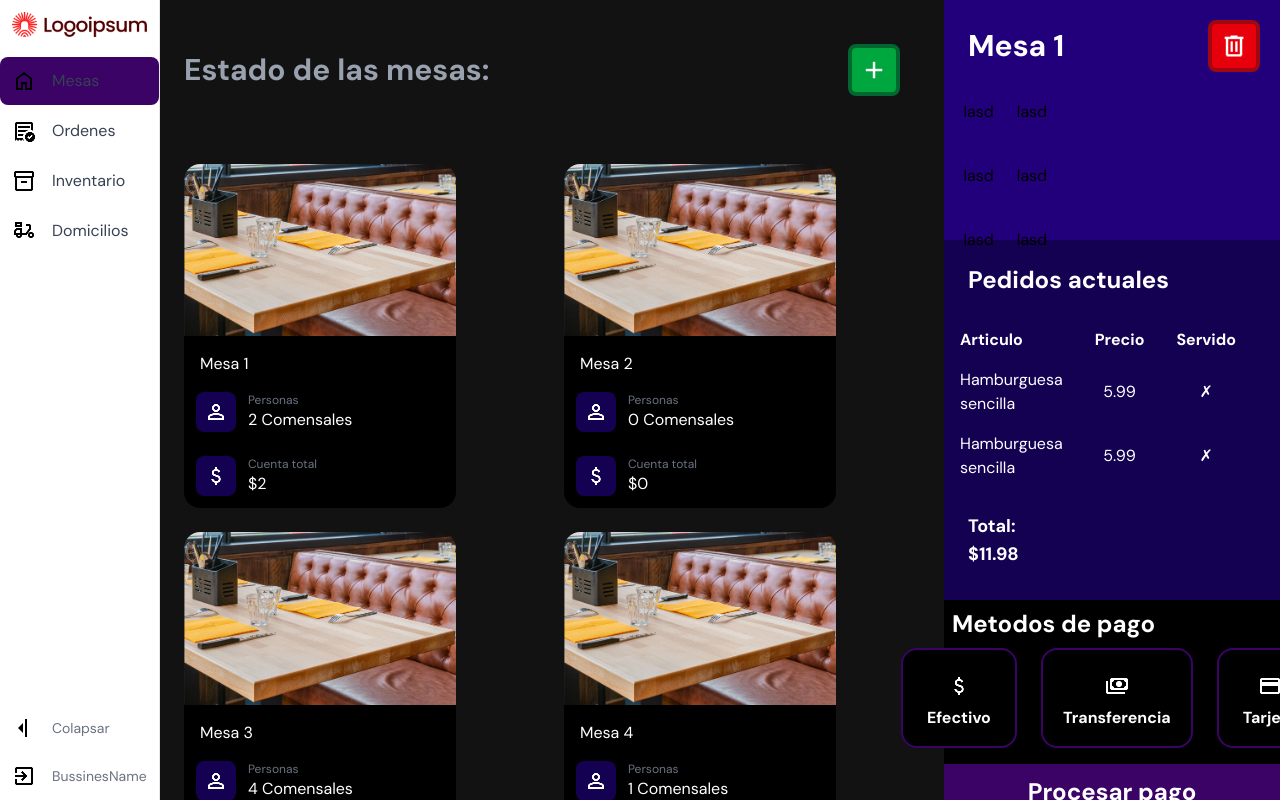
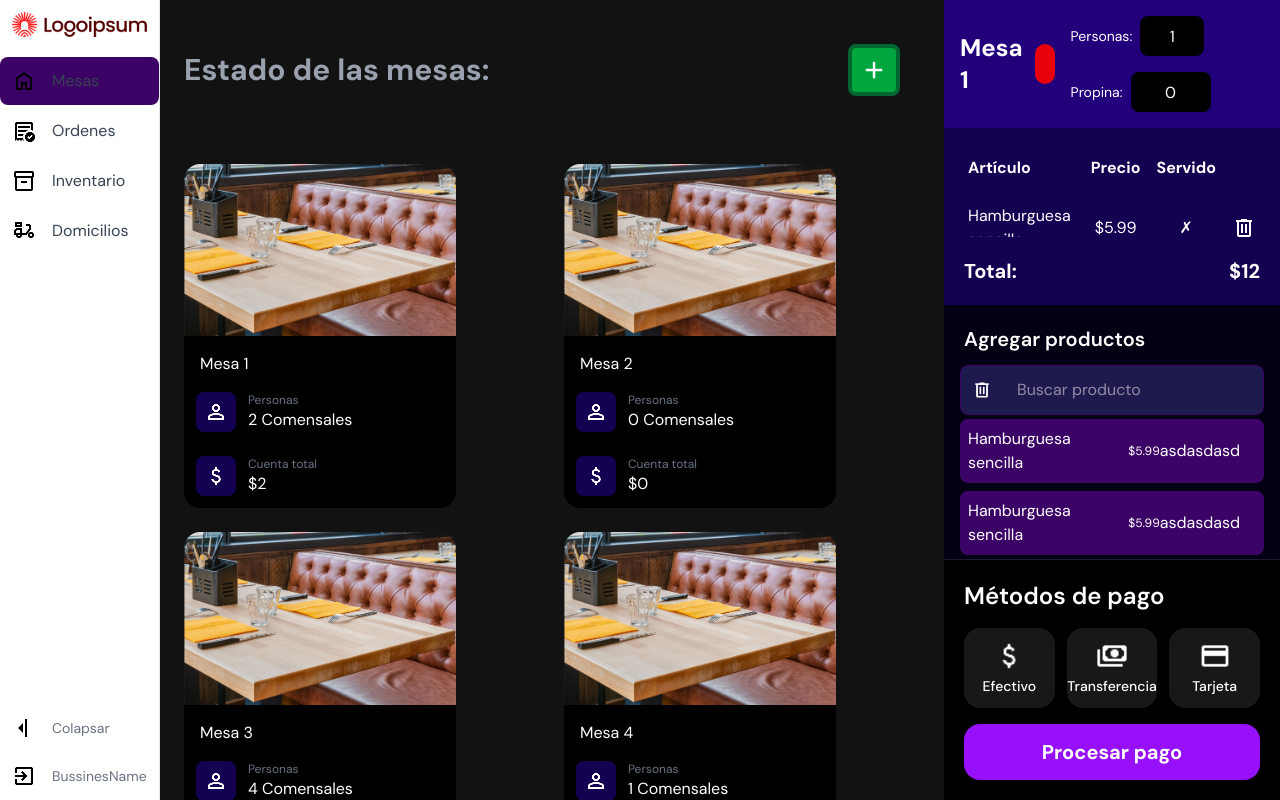
Before and after one commit to YoanAsghar/RestaurantCRM, a React (Vite) app in the folder frontend/: page / in a window 1280 px wide. Built offline with nearby package versions, Linux system fonts and the light colour scheme.

Commit message:
Feature: Started creating the section add plates to a table

```diff
--- a/frontend/src/components/mainTabs/tableInformation.tsx
+++ b/frontend/src/components/mainTabs/tableInformation.tsx
@@ -1,107 +1,177 @@
 import { useState } from "react";
-import { colorPalette, type Product, type TableInformationProps } from "../../types"
+import { colorPalette, type Product, type TableInformationProps } from "../../types";
 
 const TableInformation = ({ table }: TableInformationProps) => {
   const [activePaymentButton, setActivePaymentButton] = useState(0);
+  const [amountOfPersons, setAmountOfPersons] = useState(1);
+  const [propina, setPropina] = useState(0);
+
+  const total = (table?.ordenActual.reduce((sum, item) => sum + item.price, 0) || 0) + propina;
 
   return (
-    <div className="h-full w-[30%]">
-      <div className="h-[30%]" style={{ backgroundColor: colorPalette.Navy }}>
-        <div className="justify-between flex flex-row items-center">
-          <h2 className="p-6">{`Mesa ${table?.id}`}</h2>
-          <button className="bg-red-600 p-2 m-5 flex flex-row justify-center border-4 border-red-800 rounded-lg items-center cursor-pointer">
-            <img className="size-7" src="/trash_icon.png" alt="" />
+    <div className="h-full w-full lg:w-[30%] flex flex-col overflow-hidden">
+      {/* CABECERA */}
+      <div
+        className="shrink-0 p-4 flex flex-col sm:flex-row gap-4 items-start sm:items-center justify-between"
+        style={{ backgroundColor: colorPalette.Navy }}
+      >
+        <div className="flex items-center gap-3">
+          <h2 className="text-2xl font-bold text-white">{`Mesa ${table?.id}`}</h2>
+          <button className="bg-red-600 hover:bg-red-700 p-2.5 rounded-xl transition-colors">
+            <img className="size-5" src="/trash_icon.png" alt="Eliminar" />
           </button>
         </div>
 
-        <div className="grid grid-cols-6 grid-rows-3 grid-flow-col justify-center items-center p-2 gap-y-10">
-          <button>lasd</button>
-          <button>lasd</button>
-          <button>lasd</button>
-          <button>lasd</button>
-          <button>lasd</button>
-          <button>lasd</button>
+        <div className="flex flex-wrap gap-4">
+          <div className="flex items-center gap-2">
+            <label className="text-white text-sm">Personas:</label>
+            <input
+              type="text"
+              value={amountOfPersons}
+              onChange={(e) => setAmountOfPersons(Number(e.target.value) || 0)}
+              className="bg-black text-white text-center w-16 h-10 rounded-lg focus:outline-none focus:ring-2 focus:ring-purple-500"
+            />
+          </div>
+
+          <div className="flex items-center gap-2">
+            <label className="text-white text-sm">Propina:</label>
+            <input
+              type="text"
+              value={propina}
+              onChange={(e) => setPropina(Number(e.target.value) || 0)}
+              className="bg-black text-white text-center w-20 h-10 rounded-lg focus:outline-none focus:ring-2 focus:ring-purple-500"
+            />
+          </div>
         </div>
       </div>
 
+
+
+      {/* PEDIDOS ACTUALES */}
       <div
-        className="h-[45%]"
+        className="flex-1 flex flex-col min-h-0"
         style={{ backgroundColor: colorPalette.DeepTwilight }}
       >
-        <h2 className="p-6 text-2xl">Pedidos actuales</h2>
-        <div className="h-96 overflow-y-auto">
-          <table className="w-full">
-            <thead className="sticky">
+        <div className="flex-1 overflow-auto p-4">
+          <table className="w-full text-white">
+            <thead className="top-0" style={{ backgroundColor: colorPalette.DeepTwilight }}>
               <tr>
-                <th className="text-white px-4 py-2 text-left">Articulo</th>
-                <th className="text-white px-4 py-2">Precio</th>
-                <th className="text-white px-4 py-2">Servido</th>
+                <th className="text-left py-3 px-2">Artículo</th>
+                <th className="text-center py-3 px-2">Precio</th>
+                <th className="text-center py-3 px-2">Servido</th>
+                <th className="w-10"></th>
               </tr>
             </thead>
             <tbody>
               {table?.ordenActual.map((product: Product) => (
-                <tr key={product.id} className="text-white">
-                  <td className="px-4 py-2">{product.name}</td>
-                  <td className="px-4 py-2 text-center">{product.price}</td>
-                  <td className="px-4 py-2 text-center">✗</td>
-                  <td className="px-4 py-2 flex justify-center">
+                <tr key={product.id} className="border-b border-white/10">
+                  <td className="py-3 px-2">{product.name}</td>
+                  <td className="py-3 px-2 text-center">${product.price}</td>
+                  <td className="py-3 px-2 text-center">✗</td>
+                  <td className="py-3 px-2">
                     <img
-                      className="cursor-pointer"
+                      className="cursor-pointer mx-auto hover:scale-110 transition-transform"
                       src="/trash_icon.png"
-                      alt=""
+                      alt="Eliminar"
                     />
                   </td>
                 </tr>
               ))}
+
+              {propina !== 0 && (
+                <tr>
+                  <td colSpan={4} className="py-3 px-2 font-medium">
+                    Propina: ${propina}
+                  </td>
+                </tr>
+              )}
             </tbody>
-            <tfoot>
-              <tr>
-                <td className="p-6 text-white text-lg text-left sticky font-bold">
-                  Total: $
-                  {table?.ordenActual
-                    .reduce((total, element) => total + element.price, 0)
-                    .toFixed(2) || 0}{" "}
-                </td>
-              </tr>
-            </tfoot>
           </table>
+        </div>
+
+        {/* Total */}
+        <div className="p-5">
+          <div className="flex justify-between items-center text-xl font-bold text-white">
+            <span>Total:</span>
+            <span>${total.toFixed(0)}</span>
+          </div>
         </div>
       </div>
 
-      <div className="h-[25%] bg-black">
-        <h2 className="p-2 text-white text-2xl">Metodos de pago</h2>
-        <div className="flex flex-row w-full justify-center items-center gap-6">
-          <div
+      <div className="shrink-0 border-b border-white/10">
+        <h2 className="px-5 pt-5 pb-3 text-xl font-semibold text-white">
+          Agregar productos
+        </h2>
+        <div className="relative w-full px-4">   {/* Contenedor relative */}
+          <img
+            src="./trash_icon.png"
+            alt="Buscar"
+            className="absolute left-7 top-1/2 -translate-y-1/2 w-5 h-5 pointer-events-none"
+          />
+
+          <input
+            type="text"
+            placeholder="Buscar producto"
+            className="w-full bg-indigo-950 text-white rounded-lg p-3 pl-14 border border-purple-950 focus:outline-none focus:border-purple-400"
+          />
+        </div>
+        <ul className="flex flex-col w-full">
+          {table?.ordenActual.map((product) => (
+            <li className="flex flex-row ml-4 mr-4 m-1 justify-between content-between rounded-lg text-white p-2 bg-purple-950">
+              <div className="flex flex-row items-center">
+                <p className="text-1lg">{product.name}</p>
+                <p className="text-xs pl-5">${product.price}</p>
+              </div>
+              <button className="mr-5-5 pr-4"> asdasdasd </button>
+            </li>
+          ))}
+        </ul>
+      </div>
+
+      {/* MÉTODOS DE PAGO */}
+      <div className="shrink-0 bg-black p-5 space-y-4">
+        <h2 className="text-2xl font-semibold text-white">Métodos de pago</h2>
+
+        <div className="grid grid-cols-3 gap-3">
+          <PaymentButton
+            active={activePaymentButton === 1}
             onClick={() => setActivePaymentButton(1)}
-            className={` p-6 h-25 w-38 rounded-2xl border-2 border-purple-950 flex flex-col items-center justify-center cursor-pointer
-${activePaymentButton === 1 ? "bg-purple-950" : "bg-black"}`}
-          >
-            <img className="m-2" src="/currency_icon.png" alt="" />
-            <p className="text-white font-bold">Efectivo</p>
-          </div>
-          <div
+            icon="/currency_icon.png"
+            label="Efectivo"
+          />
+          <PaymentButton
+            active={activePaymentButton === 2}
             onClick={() => setActivePaymentButton(2)}
-            className={` p-6 h-25 w-38 rounded-2xl border-2 border-purple-950 flex flex-col items-center justify-center cursor-pointer
-${activePaymentButton === 2 ? "bg-purple-950" : "bg-black"}`}
-          >
-            <img className="m-2" src="/dollar_icon.png" alt="" />
-            <p className="text-white font-bold">Transferencia</p>
-          </div>
-          <div
+            icon="/dollar_icon.png"
+            label="Transferencia"
+          />
+          <PaymentButton
+            active={activePaymentButton === 3}
             onClick={() => setActivePaymentButton(3)}
-            className={` p-6 h-25 w-38 rounded-2xl border-2 border-purple-950 flex flex-col items-center justify-center cursor-pointer
-${activePaymentButton === 3 ? "bg-purple-950" : "bg-black"}`}
-          >
-            <img className="m-2" src="/credit_card.png" alt="" />
-            <p className="text-white font-bold">Tarjeta</p>
-          </div>
+            icon="/credit_card.png"
+            label="Tarjeta"
+          />
         </div>
-        <button className="bg-purple-950 h-14 w-full mt-4 text-white font-bold text-2xl">
+
+        <button className="w-full bg-purple-600 hover:bg-purple-700 h-14 rounded-2xl text-white font-bold text-xl transition-colors">
           Procesar pago
         </button>
       </div>
     </div>
   );
-}
+};
 
-export default TableInformation
+const PaymentButton = ({ active, onClick, icon, label }: any) => (
+  <div
+    onClick={onClick}
+    className={`flex flex-col items-center justify-center p-3 rounded-2xl cursor-pointer transition-all
+      ${active
+        ? "bg-purple-950 scale-105"
+        : "bg-zinc-900 hover:bg-zinc-800"}`}
+  >
+    <img className="w-8 h-8 mb-1" src={icon} alt={label} />
+    <p className="text-white text-sm font-medium">{label}</p>
+  </div>
+);
+
+export default TableInformation;
```
